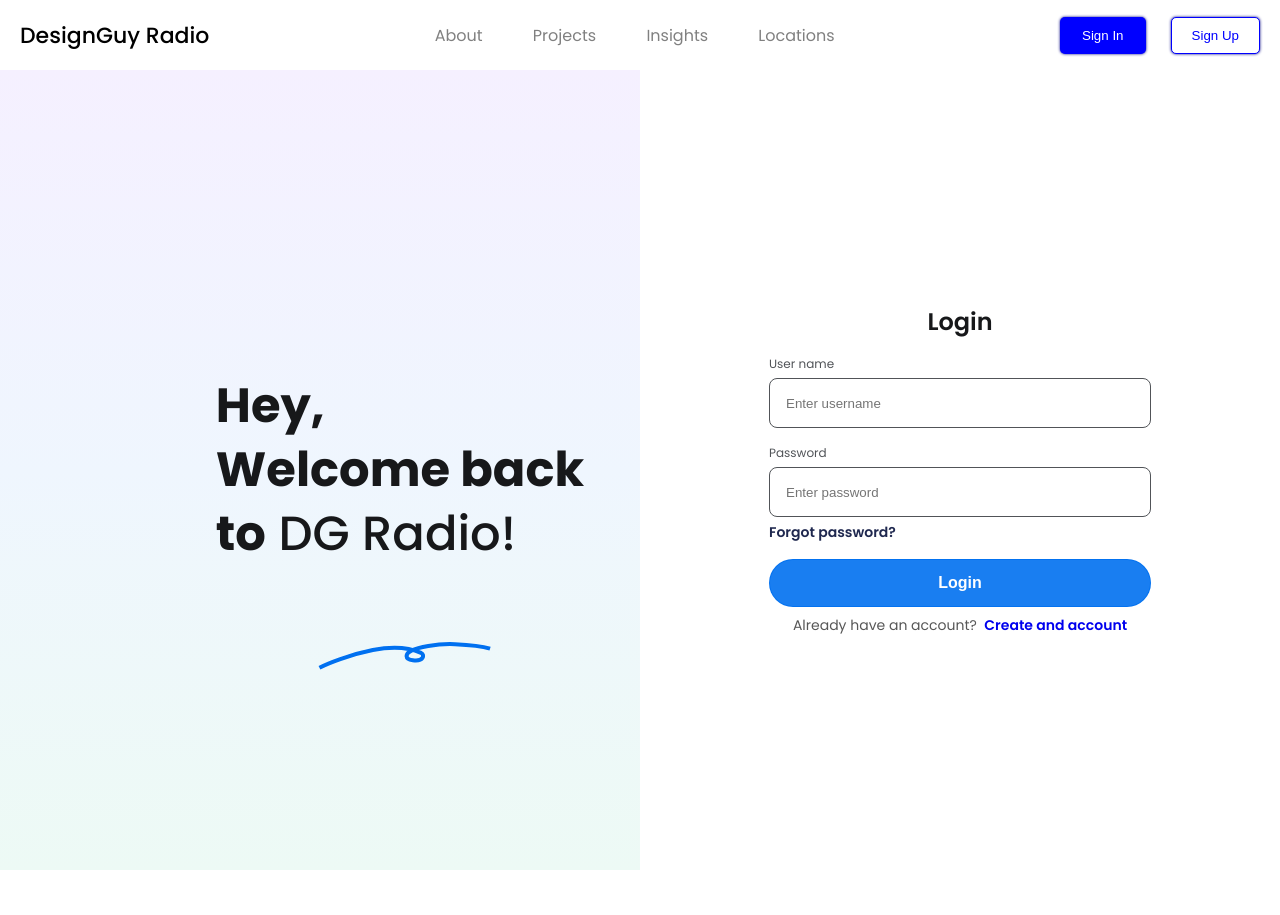
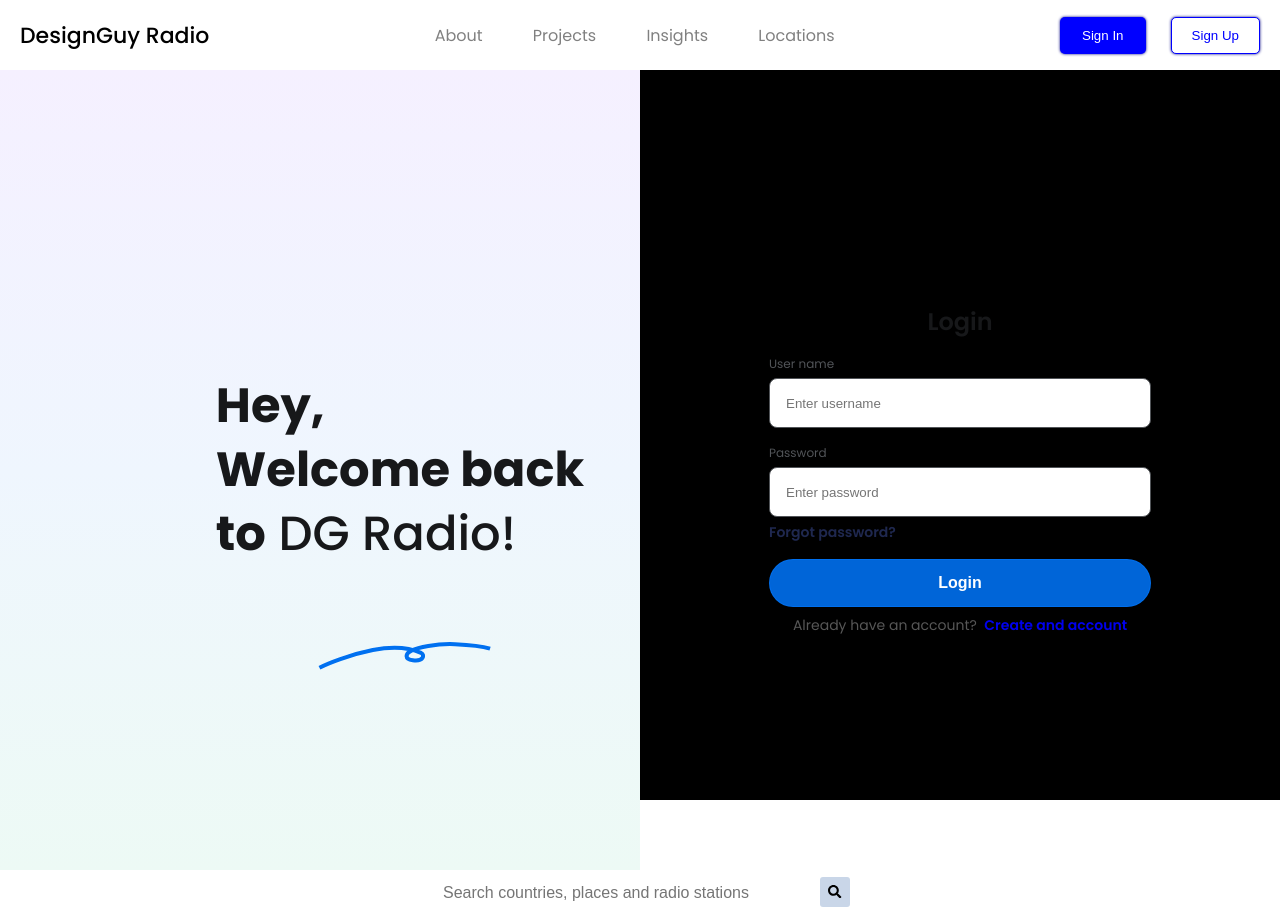
Before and after one commit to DesignguyLTD/designguy-radio-app, a React (Create React App) app: page /Login in a window 1280 px wide. Before the commit the page ends 870 px from the top, so only its background shows below. Built offline with nearby package versions, Linux system fonts and the light colour scheme; the HTML template or start-up script is replaced by a standard one.

Commit message:
search functionality

```diff
--- a/package.json
+++ b/package.json
@@ -13,6 +13,7 @@
     "@types/react-dom": "^18.3.0",
     "react": "^18.3.1",
     "react-dom": "^18.3.1",
+    "react-icons": "^5.2.1",
     "react-router-dom": "^6.23.1",
     "react-scripts": "5.0.1",
     "typescript": "^4.9.5",
--- a/src/App.css
+++ b/src/App.css
@@ -1,5 +1,7 @@
 .App {
   text-align: center;
+  background: black;
+  height: 100vh;
 }
 
 .App-logo {
--- a/src/App.tsx
+++ b/src/App.tsx
@@ -3,7 +3,9 @@ import "./App.css";
 import Navbar from "./Components/navbar/Navbar";
 import SignUp from "./Components/SignUp";
 import Login from "./Components/Login";
+import Search from "./Components/Search";
 import { BrowserRouter as Router, Routes, Route } from "react-router-dom";
+import style from "./CSSModules/Search.module.css";
 
 function App() {
   return (
@@ -19,6 +21,7 @@ function App() {
           <Route path="/Login" element={<Login />} />
         </Routes>
       </Router>
+      <Search />
     </div>
   );
 }
--- /dev/null
+++ b/src/CSSModules/Search.module.css
@@ -0,0 +1,62 @@
+@import url('https://fonts.googleapis.com/css2?family=Poppins:ital,wght@0,100;0,200;0,300;0,400;0,500;0,600;0,700;0,800;0,900;1,100;1,200;1,300;1,400;1,500;1,600;1,700;1,800;1,900&display=swap');
+
+.searchCtn {
+    display: flex;
+    flex-direction: column;
+    justify-content: center;
+    align-items: center;
+    width: 450px;
+    margin: auto;
+    font-family: 'Poppins', system-ui, -apple-system, BlinkMacSystemFont, 'Segoe UI', Roboto, Oxygen, Ubuntu, Cantarell, 'Open Sans', 'Helvetica Neue', sans-serif;
+}
+
+.inputBtnCtn {
+    display: flex;
+    background: white;
+    border-radius: 5px;
+
+}
+.textInput {
+    border: none;
+    padding: 20px;
+    width: 350px;
+    height: 5px;
+    border-radius: 5px;
+    outline: none;
+    font-size: 16px;
+    font-weight: light;
+    background: white;
+}
+
+.btn {
+    background: #C9D6E8;
+    width: 30px;
+    height: 30px;
+    margin: 7px;
+    padding: 8px;
+    border: none;
+    border-radius: 3px;
+    cursor: pointer;
+
+}
+
+.dropdown {
+    background: #FFFFFF;
+    display: flex;
+    flex-direction: column;
+    border-radius: 5px;
+    width: 250px;
+    margin-top: 10px;
+}
+
+.dropdownList {
+    padding: 10px 0px 10px 5px;
+    margin: 3px 0px 3px 0px;
+    border-radius: 5px;
+    text-align: left;
+    width: 238px;
+    background: #EDF4FD;
+    color: #2B65B4;
+    font-size: 14px;
+    cursor: pointer;
+}
--- /dev/null
+++ b/src/Components/Search.tsx
@@ -0,0 +1,83 @@
+import React, { ChangeEvent, useState } from "react";
+import styles from "../CSSModules/Search.module.css";
+import { FaSearch } from "react-icons/fa";
+
+const Search: React.FC = () => {
+  const [dropdown, setDropdown] = useState(false);
+  const [searchInput, setSearchInput] = useState("");
+  const [searchRadio, setSearchRadio] = useState([
+    {
+      _id: "602749",
+      _score: 165.90909,
+      _source: {
+        code: "US",
+        subtitle: "Austin TX, United States",
+        type: "channel",
+        title: "KUTX FM 98.9",
+        url: "/listen/kutx-98-9/vbFsCngB",
+      },
+    },
+    {
+      _id: "602748",
+      _score: 165.90909,
+      _source: {
+        code: "US",
+        subtitle: "Austin TX, United States",
+        type: "channel",
+        title: "KUTX FM 98.9",
+        url: "/listen/kutx-98-9/vbFsCngB",
+      },
+    },
+  ]);
+
+  const searchQuery = (query: string) =>{
+
+  }
+
+  const handleFocus = () => {
+    if (searchInput !== "") {
+      setDropdown(true);
+    }
+  };
+
+  const handleBlur = () => {
+    setDropdown(false);
+  };
+
+  const handleChange = (event: ChangeEvent<HTMLInputElement>) => {
+    const { value } = event.target;
+    setSearchInput(value);
+    if (dropdown === false) {
+      setDropdown(true);
+    }
+  };
+
+  return (
+    <div className={styles.searchCtn}>
+      <div className={styles.inputBtnCtn}>
+        <input
+          type="text"
+          placeholder="Search countries, places and radio stations"
+          className={styles.textInput}
+          onBlur={handleBlur}
+          onChange={handleChange}
+          onFocus={handleFocus}
+        />
+        <button type="submit" className={styles.btn}>
+          <FaSearch />
+        </button>
+      </div>
+      {dropdown && (
+        <ul className={styles.dropdown}>
+          {searchRadio.map((item) => (
+            <li className={styles.dropdownList} key={item._id}>
+              {item._source.title.replaceAll(/[0-9.]/g, "")}
+            </li>
+          ))}
+        </ul>
+      )}
+    </div>
+  );
+};
+
+export default Search;
--- a/src/index.css
+++ b/src/index.css
@@ -1,13 +1,13 @@
 body {
   margin: 0;
-  font-family: -apple-system, BlinkMacSystemFont, 'Segoe UI', 'Roboto', 'Oxygen',
-    'Ubuntu', 'Cantarell', 'Fira Sans', 'Droid Sans', 'Helvetica Neue',
+  font-family: -apple-system, BlinkMacSystemFont, "Segoe UI", "Roboto", "Oxygen",
+    "Ubuntu", "Cantarell", "Fira Sans", "Droid Sans", "Helvetica Neue",
     sans-serif;
   -webkit-font-smoothing: antialiased;
   -moz-osx-font-smoothing: grayscale;
 }
 
 code {
-  font-family: source-code-pro, Menlo, Monaco, Consolas, 'Courier New',
+  font-family: source-code-pro, Menlo, Monaco, Consolas, "Courier New",
     monospace;
 }
```
Also changed, not shown: 1 other file (tests, documents, lock files or other folders).
